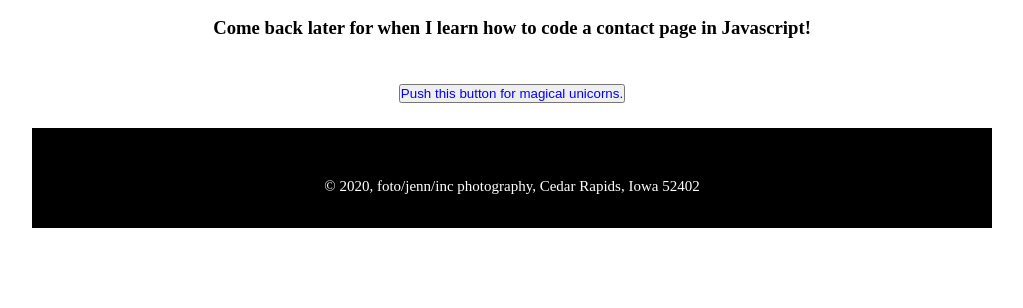
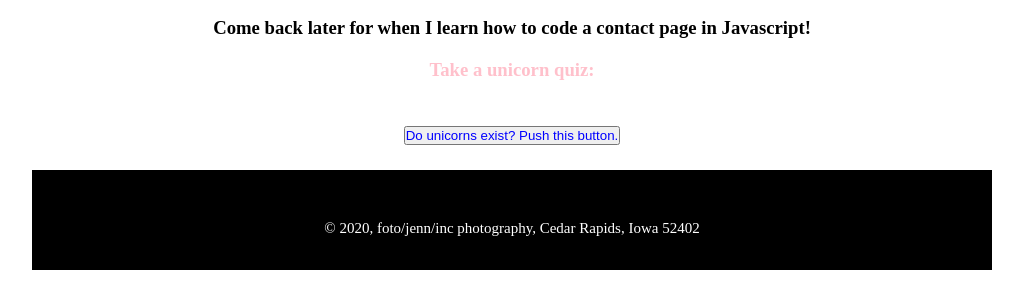
Before and after one commit to jennjoyce/Module4_HTML, a plain HTML site: page contact.html in a window 1280 px wide. Shown: the part 258-566 px from the top of the page, without its empty margins (128-1151 px from the left). Drawn offline with Linux system fonts and the light colour scheme.

Commit message:
fix css code to add pink words

```diff
--- a/contact.html
+++ b/contact.html
@@ -18,8 +18,9 @@
 <main>
 
    <h3>Come back later for when I learn how to code a contact page in Javascript!</h3>
+   <h3 id="unicornQuiz"> Take a unicorn quiz: </h3>
    <script src="js/app.Three.js"></script>
-   <button id="unicornButton" onclick="myFunction()">Push this button for magical unicorns.</button>
+   <button id="unicornButton" onclick="myFunction()">Do unicorns exist? Push this button.</button>
    </ul>
 </main>
 
--- a/css/style.css
+++ b/css/style.css
@@ -28,6 +28,9 @@
      font-size: 24px;
  }
 
+ #unicornQuiz {
+     color: pink;
+ }
  h1 {
     padding: 25px;
     text-align: center;
@@ -36,6 +39,8 @@
     color: white;
 
  }
+
+
 
  nav {
  clear: both;
```
